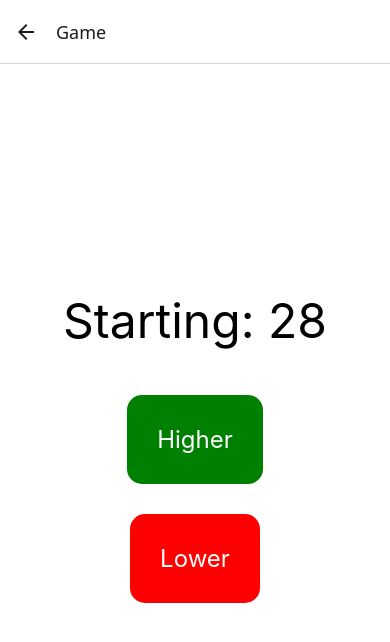
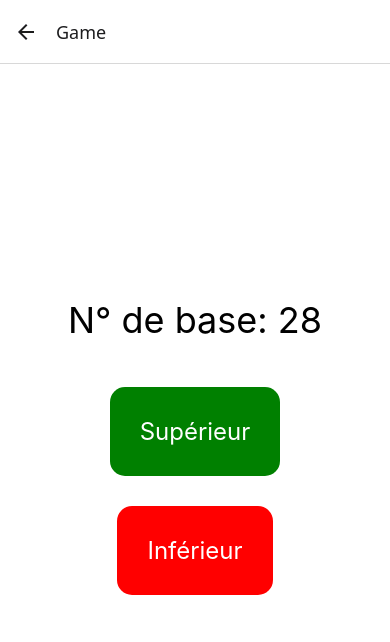
Before and after one commit to Ultrax92/TP-Game-App, a React Native app: screen /Game in a window 390 px wide. Shown: the top 642 px of the page. Built offline with nearby package versions, Linux system fonts and the light colour scheme.

Commit message:
refacto(app): translation of the app into French and addition of a json when the bet loses

```diff
--- a/components/AnimatedButton.js
+++ b/components/AnimatedButton.js
@@ -1,7 +1,7 @@
 import { useRef } from "react";
 import { Animated, StyleSheet, Text, TouchableHighlight } from "react-native";
 
-export default function AnimatedButton({ action, onPress }) {
+export default function AnimatedButton({ action, onPress, label }) {
   const opacity = useRef(new Animated.Value(1));
 
   return (
@@ -21,7 +21,7 @@ export default function AnimatedButton({ action, onPress }) {
           { opacity: opacity.current },
         ]}
       >
-        <Text style={styles.buttonText}>{action}</Text>
+        <Text style={styles.buttonText}>{label ?? action}</Text>
       </Animated.View>
     </TouchableHighlight>
   );
--- a/screens/Game.js
+++ b/screens/Game.js
@@ -1,6 +1,6 @@
 import { useNavigation } from "@react-navigation/native";
 import { useEffect, useState } from "react";
-import { Alert, StatusBar, StyleSheet, Text, View } from "react-native";
+import { StatusBar, StyleSheet, Text, View } from "react-native";
 import AnimatedButton from "../components/AnimatedButton";
 export default function Game() {
   const [choice, setChoice] = useState("");
@@ -13,28 +13,26 @@ export default function Game() {
       const winner =
         (choice === "higher" && score > baseNumber) ||
         (choice === "lower" && baseNumber > score);
-      Alert.alert(`You've ${winner ? "won" : "lost"}`, `You scored: ${score}`);
       navigation.navigate("Result", {
         winner,
         baseNumber,
         score,
       });
-      console.log(
-        ` base Number = ${baseNumber} et score = ${score}, le pari est ${winner}`
-      );
     }
   }, [baseNumber, score, choice, navigation]);
 
   return (
     <View style={styles.container}>
       <StatusBar barStyle="dark-content" />
-      <Text style={styles.baseNumber}>Starting: {baseNumber}</Text>
+      <Text style={styles.baseNumber}>N° de base: {baseNumber}</Text>
       <AnimatedButton
         action="higher"
+        label="Supérieur"
         onPress={() => setChoice("higher")}
       ></AnimatedButton>
       <AnimatedButton
         action="lower"
+        label="Inférieur"
         onPress={() => setChoice("lower")}
       ></AnimatedButton>
     </View>
@@ -50,7 +48,7 @@ const styles = StyleSheet.create({
   },
 
   baseNumber: {
-    fontSize: 48,
+    fontSize: 36,
     marginBottom: 30,
   },
 });
--- a/screens/Home.js
+++ b/screens/Home.js
@@ -18,7 +18,7 @@ export default function Home() {
 
   function onTap(e) {
     if (e.nativeEvent.state === State.ACTIVE) {
-      Alert.alert("Long press to start the game");
+      Alert.alert("Rester appuyé pour démarrer le jeu");
     }
   }
 
@@ -32,7 +32,7 @@ export default function Home() {
             minDurationMs={600}
           >
             <View style={styles.button}>
-              <Text style={styles.buttonText}>Start game !</Text>
+              <Text style={styles.buttonText}>Démarrer</Text>
             </View>
           </LongPressGestureHandler>
         </TapGestureHandler>
--- a/screens/Result.js
+++ b/screens/Result.js
@@ -9,18 +9,19 @@ export default function Result() {
   return (
     <View style={styles.container}>
       <Text style={styles.message}>
-        You've
         {winner
-          ? ` won baseNumber was ${baseNumber} and score ${score}`
-          : ` lost baseNumber was ${baseNumber} and score ${score}`}
+          ? `GAGNÉ \nVotre numéro de base était ${baseNumber} et votre score ${score}`
+          : `PERDU \nVotre numéro de base était ${baseNumber} et votre score ${score}`}
       </Text>
-      {winner && (
-        <LottieView
-          autoPlay
-          style={{ width: 300, height: 300 }}
-          source={require("../assets/winner.json")}
-        />
-      )}
+      <LottieView
+        autoPlay
+        style={{ width: 300, height: 300 }}
+        source={
+          winner
+            ? require("../assets/winner.json")
+            : require("../assets/loser.json")
+        }
+      />
     </View>
   );
 }
@@ -32,4 +33,8 @@ const styles = StyleSheet.create({
     alignItems: "center",
     justifyContent: "center",
   },
+  message: {
+    textAlign: "center",
+    fontSize: 16,
+  },
 });
```
Also changed, not shown: assets/loser.json (added, +1 -0 lines).
